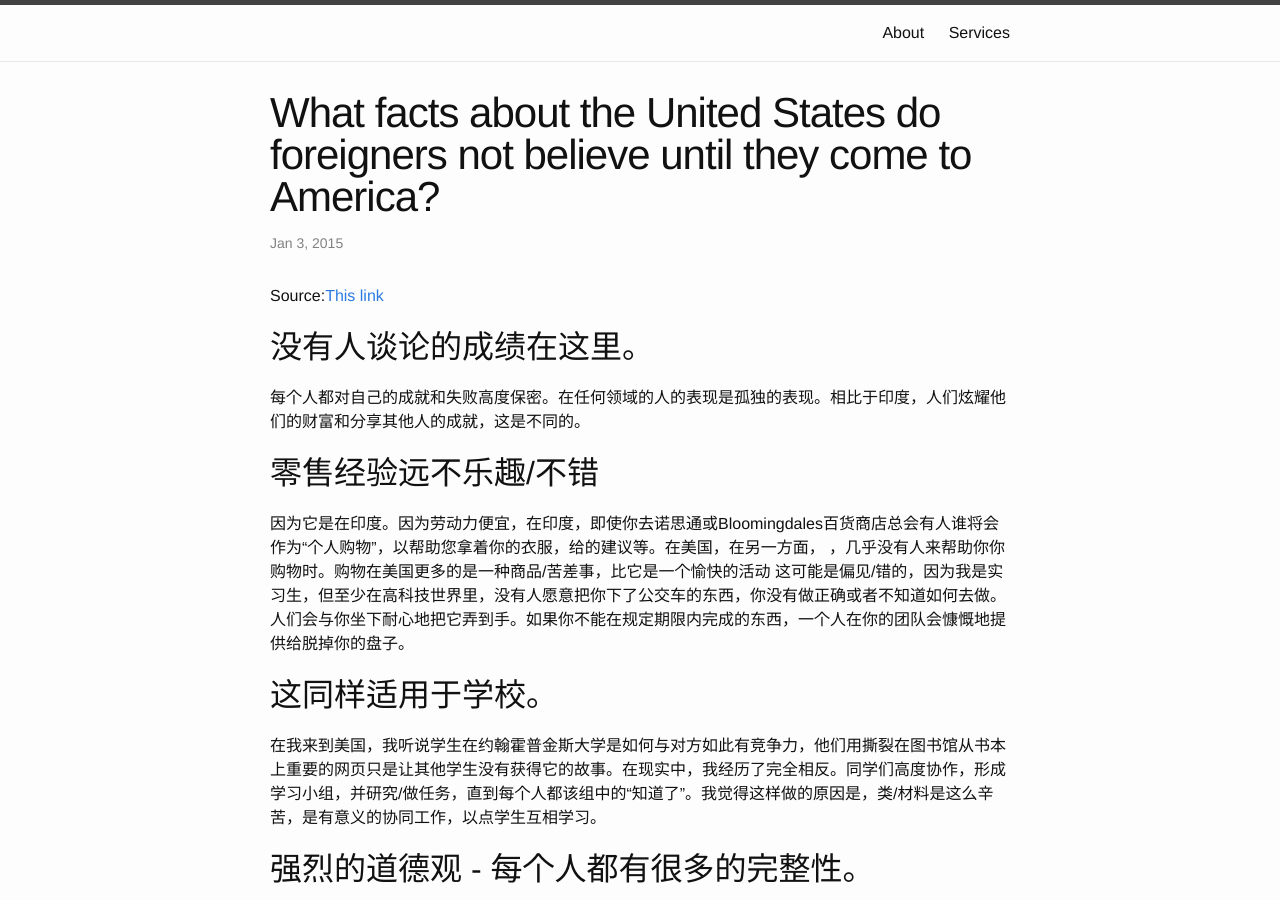
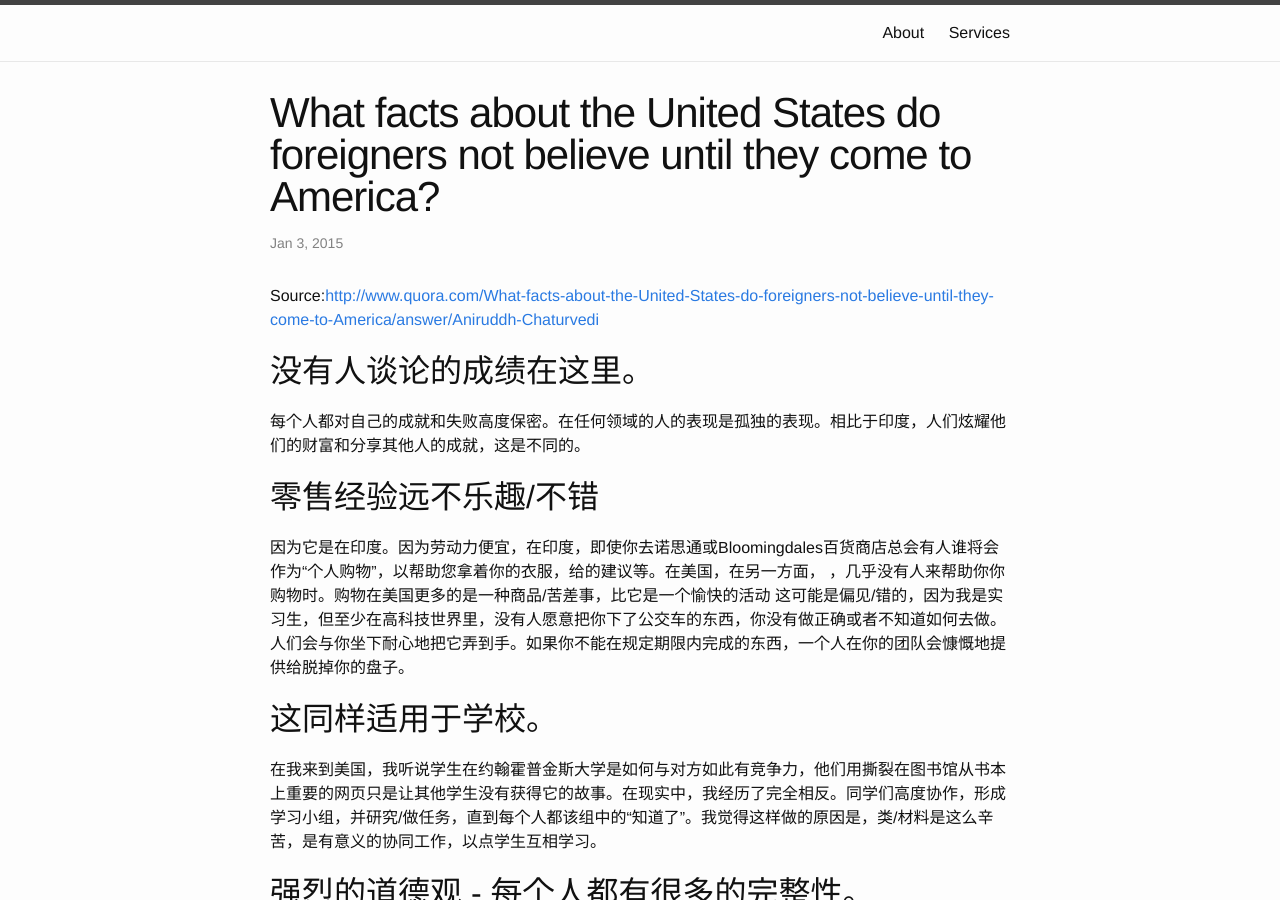
Before and after one commit to thetophu/thetophu.github.io, a Jekyll site: the page built from _posts/2015-01-03-Authentic-America-Life:What-Facts.md, in a window 1280 px wide and 900 px high. Built offline with Jekyll 4.4.1, drawn with Linux system fonts in a browser that asks for light colours.

Commit message:
Update 2015-01-03-Authentic-America-Life:What-Facts.md

```diff
--- a/_posts/2015-01-03-Authentic-America-Life:What-Facts.md
+++ b/_posts/2015-01-03-Authentic-America-Life:What-Facts.md
@@ -5,7 +5,7 @@ date:   2015-1-3
 categories: posts
 ---
 
-Source:[This link](http://www.quora.com/What-facts-about-the-United-States-do-foreigners-not-believe-until-they-come-to-America/answer/Aniruddh-Chaturvedi)
+Source:[http://www.quora.com/What-facts-about-the-United-States-do-foreigners-not-believe-until-they-come-to-America/answer/Aniruddh-Chaturvedi](http://www.quora.com/What-facts-about-the-United-States-do-foreigners-not-believe-until-they-come-to-America/answer/Aniruddh-Chaturvedi)
 
 ##没有人谈论的成绩在这里。
 
```
